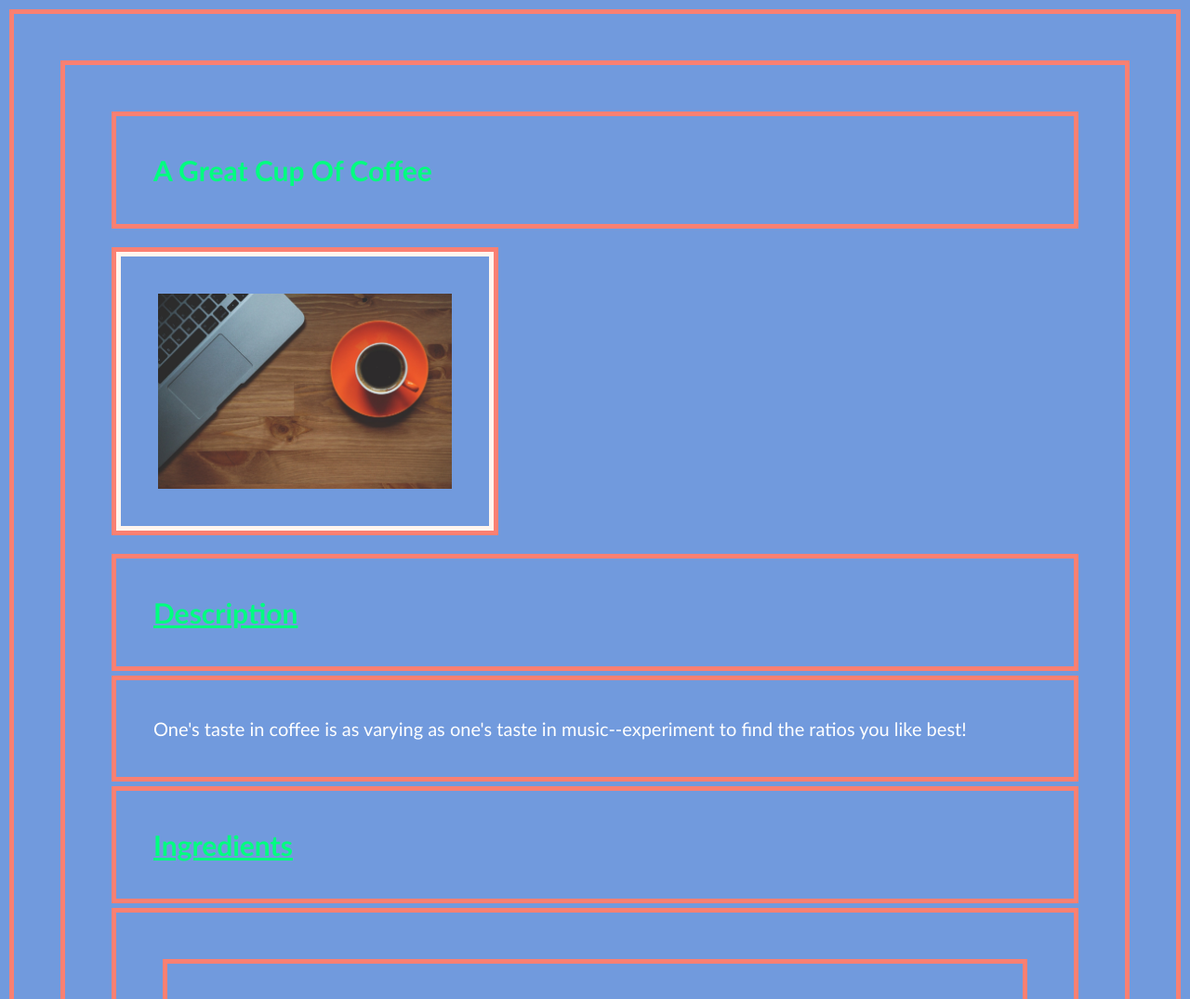
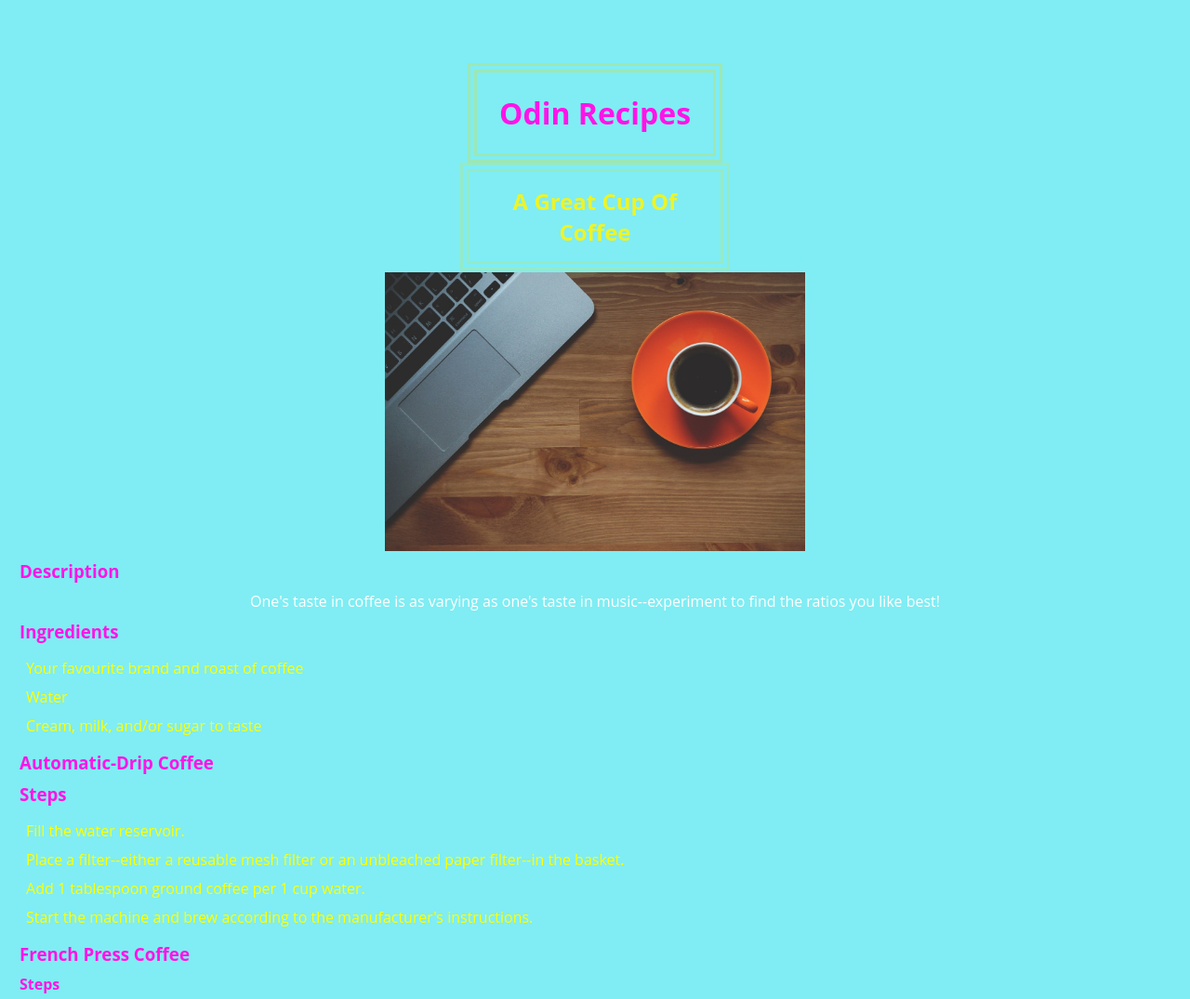
Before and after one commit to cehallenge/odin-recipes, a plain HTML site: page recipes/coffee.html in a window 1280 px wide. Shown: the top 1075 px of the page at 93% size. Drawn offline with Linux system fonts and the light colour scheme.

Commit message:
Add block formatting to CSS, better home links
Colours made...slightly more cohesive, block formatting adds structure

New chef image makes home page friendlier, new header links ease
navigation.

```diff
--- a/css/index.css
+++ b/css/index.css
@@ -1,53 +1,85 @@
-
-* { font-family:'Trebuchet MS', 'Lucida Sans Unicode', 'Lucida Grande', 'Lucida Sans', Arial, sans-serif;
-    color:white;
-    background-color: #719add;
-    outline: 5px solid salmon;
-    box-sizing: border-box;
-    padding: 40px;
-    margin: 15px;
-    border: 200px;
+* {
+    background-color: #7fedf3;
+    font-family: 'Open Sans', Arial, Helvetica, sans-serif;
+    width: auto;
+    margin: 5px;
+    padding: 2px;
+    display: block;
 
 }
+
+title {
+    visibility: hidden;
+}
+
 img {
     height: 300px;
     width: auto;
-    border: 5px solid seashell
+    margin: auto;
 }
 
-#title {
-    font-size: 50px
+.superheading {
+    display: block;
+    color: #f33d30;
+    font-weight: bold;
+    font-stretch: auto;
+    text-align: center;
+    padding: 15px;
+    margin: auto;
+    width: 7em;
+    border-color: rgba(234, 216, 16, 0.276);
+    border-width: 10px;
+    border-style: double;
 }
 
-.recipes li { list-style: georgian outside url('/non-existent.svg');
-    font-size: 35px;
+.heading {
+    display: block;
+    color: #edf428;
+    font-weight: bold;
+    font-stretch: auto;
+    text-align: center;
+    padding: 15px;
+    margin: auto;
+    width: 10em;
+    border-color: rgba(234, 216, 16, 0.194);
+    border-width: 10px;
+    border-style: double;
 }
-.heading, .subheading, #title {
-    font-weight: bold;
-    color:springgreen;
+
+.subheading {
+    color:rgb(255, 20, 232);
+}
+
+div {
+    display: block;
+    align-items: center;
+    width: 400px;
+    margin: auto;
+    padding: 0em;
 
 }
 
-.heading, .subheading {
-    font-size: 30px;
-
+p {
+    text-align: center;
+}
+a {
+    text-decoration: none;
+    color: rgb(255, 20, 232);
+    font-weight: bold;
 
 }
 
-.subheading {
-
-    text-decoration: underline
-}
-li {
-    color: white;
-    font-size: 15px;
-}
-p {
-    color: white;
-    font-size: 20px;
+ol, ul, li {
+    color: yellow;
 }
 
-a {
-    text-decoration: none;
-    color:fuchsia
+.recipe {
+    color: white;
+
 }
+
+.lasagna, .ziti, .coffee {
+    border-color: rgba(234, 216, 16, 0.847);
+    border-width: 4px;
+    border-style: solid;
+}
--- a/recipes/coffee.html
+++ b/recipes/coffee.html
@@ -2,17 +2,18 @@
     <title>A Great Cup Of Coffee</title>
 </head>
 <link rel="stylesheet" href="../css/index.css"/>
-<h1 class="heading">A Great Cup Of Coffee</h1>
+<h1 class="superheading"><a href="../index.html">Odin Recipes</a></h1>
+<h2 class="heading">A Great Cup Of Coffee</h2>
 <img src="../images/coffee.jpg" alt="A Great Cup Of Coffee">
-<h2 class="subheading">Description</h2>
-<p>One's taste in coffee is as varying as one's taste in music--experiment to find the ratios you like best!</p>
-<h2 class="subheading">Ingredients</h2>
+<h3 class="subheading">Description</h3>
+<p class="recipe">One's taste in coffee is as varying as one's taste in music--experiment to find the ratios you like best!</p>
+<h3 class="subheading">Ingredients</h3>
 <ul>
     <li>Your favourite brand and roast of coffee</li>
     <li>Water</li>
     <li>Cream, milk, and/or sugar to taste</li>
 </ul>
-<h2 class="subheading">Automatic-Drip Coffee</h2>
+<h3 class="subheading">Automatic-Drip Coffee</h3>
 <h3 class="subheading">Steps</h3>
 <ol>
     <li>Fill the water reservoir.</li>
@@ -20,8 +21,8 @@
     <li>Add 1 tablespoon ground coffee per 1 cup water.</li>
     <li>Start the machine and brew according to the manufacturer's instructions.</li>
 </ol>
-<h2 class="subheading">French Press Coffee</h2>
-<h3 class="subheading">Steps</h3>
+<h3 class="subheading">French Press Coffee</h3>
+<h4 class="subheading">Steps</h4>
 <ol>
     <li>Boil enough water to fill the carafe.</li>
     <li>Put desired amount of grounds in the carafe. Start with 1 tablespoon per 1 cup water.</li>
@@ -29,12 +30,12 @@
     <li>Put the lid on the carafe, but leave the plunger up. Let stand for 5 minutes.</li>
     <li>Gently press the plunger down. Pour the coffee.</li>
 </ol>
-<h2 class="subheading">Iced Coffee</h2>
-<h3 class="subheading">Steps</h3>
+<h4 class="subheading">Iced Coffee</h4>
+<h4 class="subheading">Steps</h4>
 <ol>
     <li>After brewing coffee via either of the above methods, remove it from the heat source, otherwise the coffee will burn.</li>
     <li>Let coffee cool to room temperature. If you make it the night before, it will be room temperature when you wake up.</li>
     <li>Prepare coffee with milk and sugar, as you like.</li>
     <li>Fill a glass with 6 to 12 ice cubes and pour coffee over them.</li>
 </ol>
-<a href="../index.html">Home</a>
+<a href="../index.html" class="home">Home</a>
```
Also changed, not shown: index.html (+6 -5 lines), recipes/lasagna.html (+7 -6 lines), recipes/ziti.html (+7 -6 lines).
